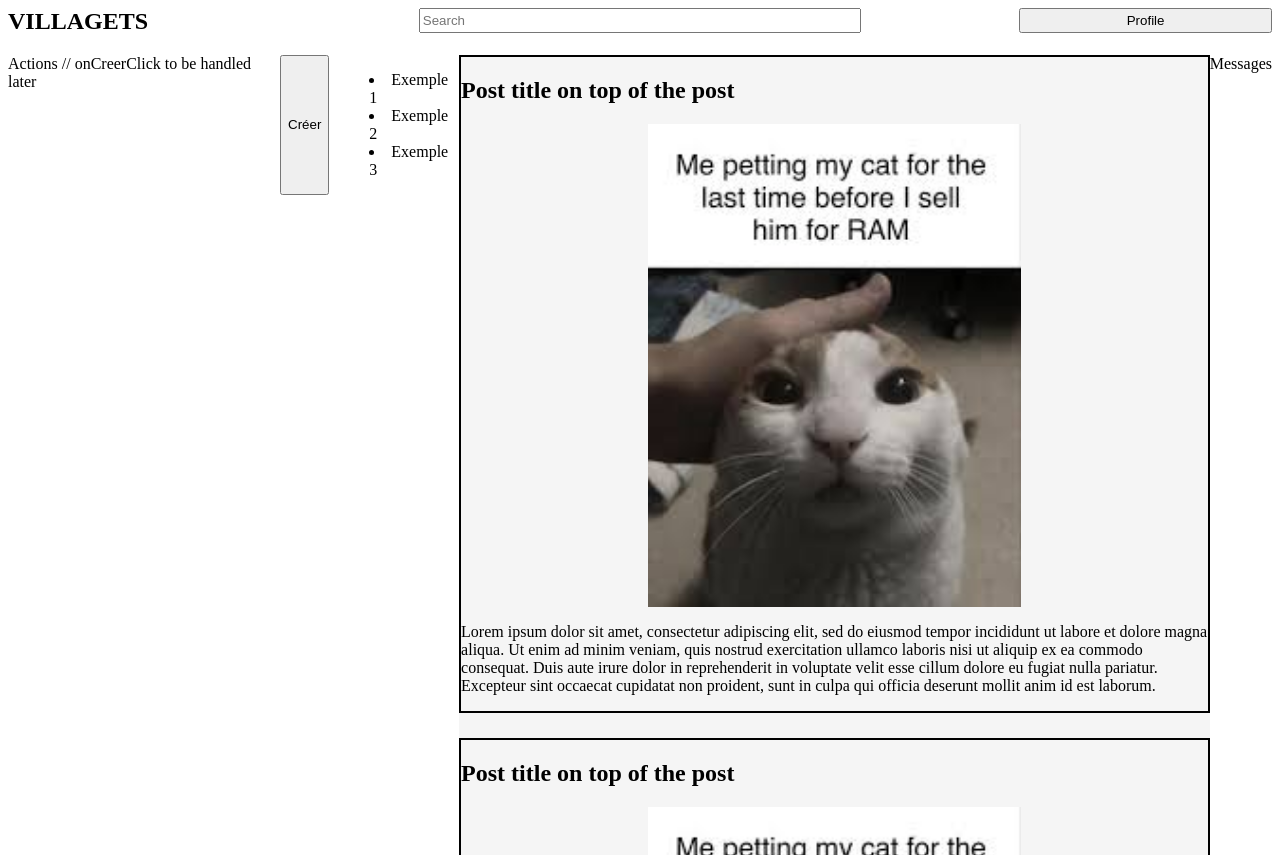
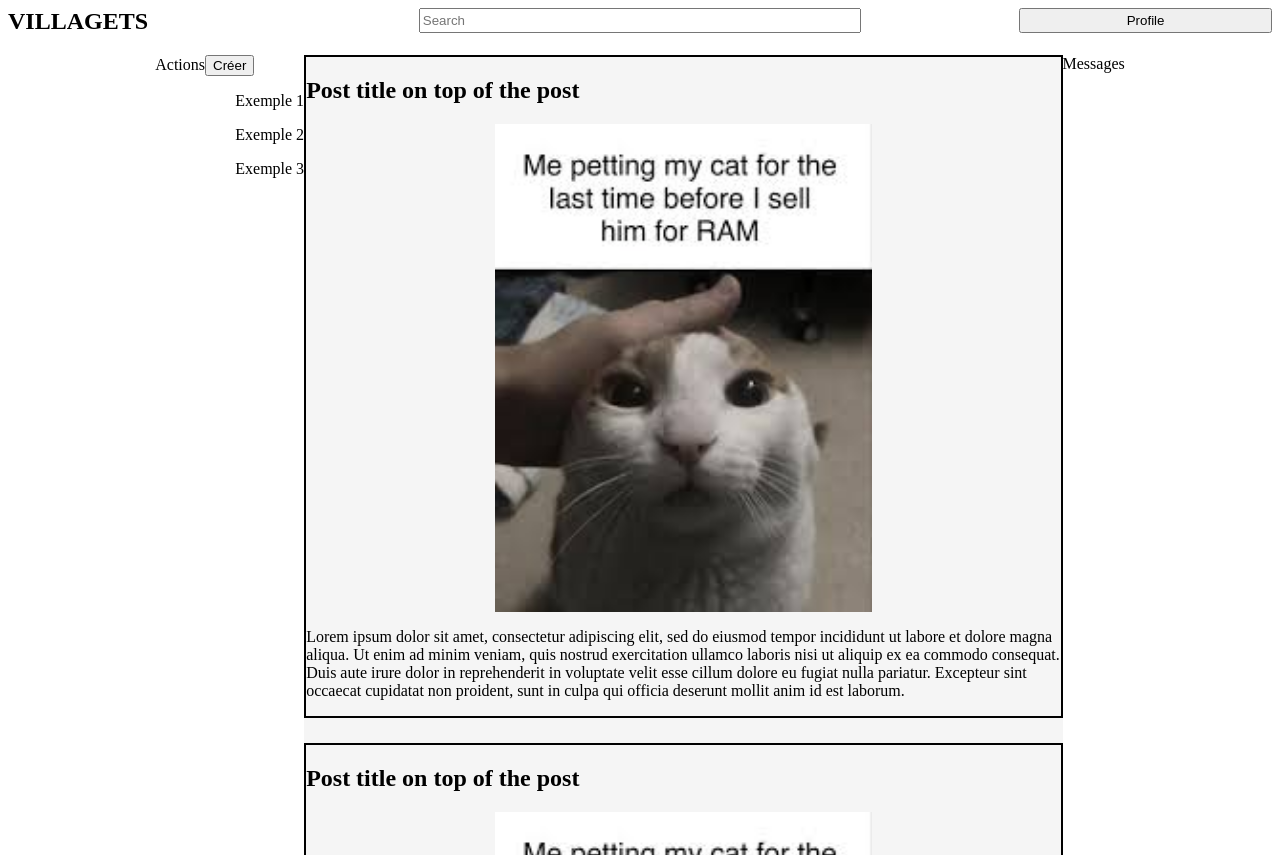
Before and after one commit to ma17du32et422/VillagETS, a React (Vite) app in the folder Application web/: page / in a window 1280 px wide. Built offline with nearby package versions, Linux system fonts and the light colour scheme.

Commit message:
Fixed Actions section html (part 3)

```diff
--- a/Application web/src/components/Actions.jsx
+++ b/Application web/src/components/Actions.jsx
@@ -1,21 +1,18 @@
 
 
-/** Actions */
+// Actions
 export default function Actions(){
   return(
 
-      /** Actions layout
-       * TO CHANGE DYNAMICALLY LATER
-        */
-    <main class="Actions">
+    // Actions layout
+    <div class="Actions">
         Actions
-        // onCreerClick to be handled later
         <button type="button" onClick="onCreerClick">Créer</button>
         <menu>
-            <li>Exemple 1</li>
-            <li>Exemple 2</li>
-            <li>Exemple 3</li>
+            <ul>Exemple 1</ul>
+            <ul>Exemple 2</ul>
+            <ul>Exemple 3</ul>
         </menu>
-    </main>
+    </div>
   );
 }
```
